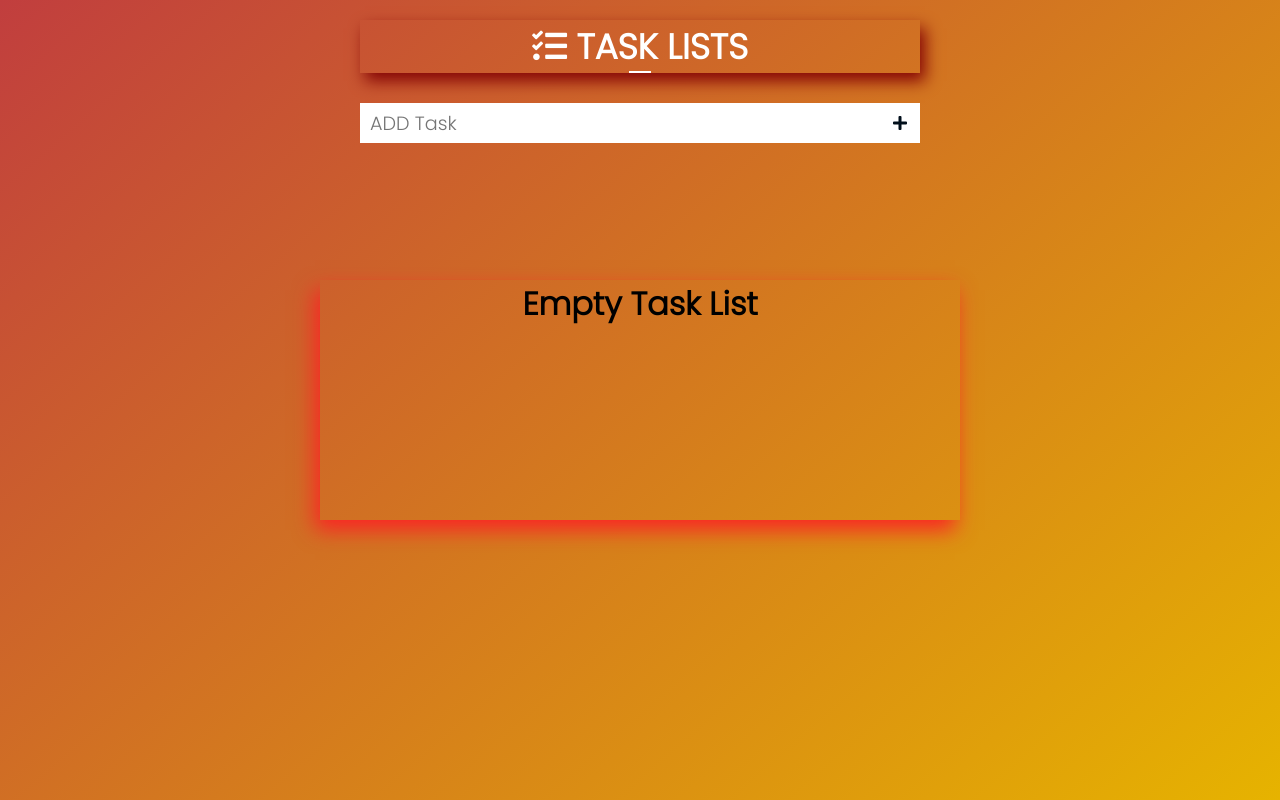
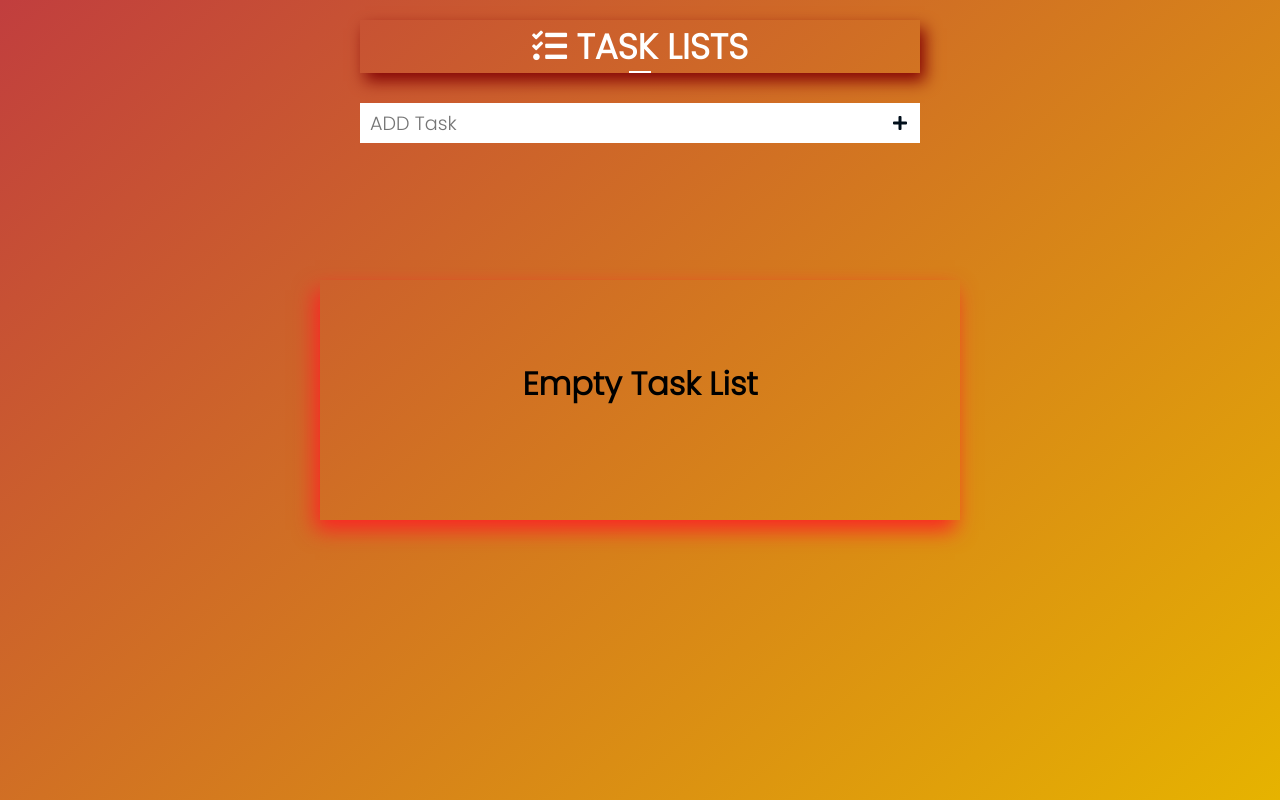
Before and after one commit to suchitchauhan/step_4, a plain HTML site: page index.html in a window 1280 px wide. Shown: the top 800 px of the page. Drawn offline with nearby package versions, Linux system fonts and the light colour scheme; no server answers; a web font is replaced by a local one.

Commit message:
Add files via upload

```diff
--- a/main.css
+++ b/main.css
@@ -192,9 +192,7 @@ body {
 .detail_maker1 {
     display: flex;
     justify-content: center;
-    margin: 0;
-    padding: 0;
-    min-height: 100vh;
+    margin-top: 80px;
 }
 
 #deleteBtn {
```
